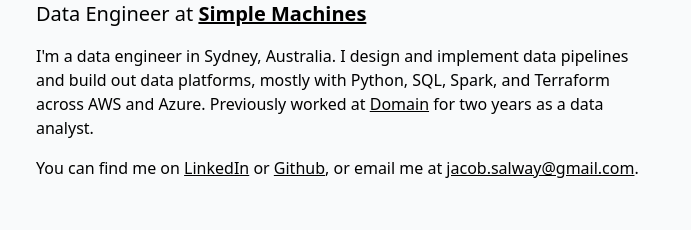
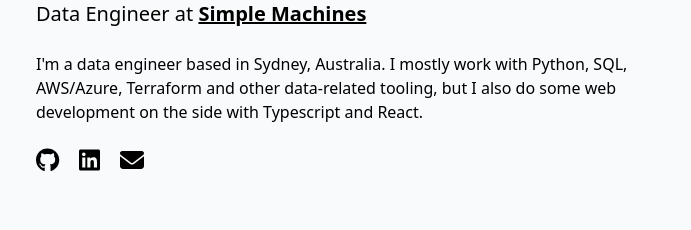
Before and after one commit to jacobsalway/jacobsalway.com, a Next.js app: page / in a window 1280 px wide. Shown: the part 196-426 px from the top of the page, without its empty margins (292-983 px from the left). Built offline with nearby package versions, Linux system fonts and the light colour scheme; no server answers.

Commit message:
refactor: remove hero.yaml

```diff
--- a/content/hero.yml
+++ /dev/null
@@ -1,9 +0,0 @@
-name: Jacob Salway
-tagline: Data Engineer at <a href='https://www.simplemachines.com.au' target='_blank' class="font-semibold">Simple Machines</a>
-subtext:
-    - >
-        I'm a data engineer in Sydney, Australia. I design and implement data pipelines and build out data platforms, mostly with Python, SQL, Spark, and Terraform across AWS and Azure.
-        Previously worked at <a href='https://www.domain.com.au' target='_blank'>Domain</a> for two years as a data analyst.
-    - >
-        You can find me on <a href='https://www.linkedin.com/in/jacobsalway' target='_blank'>LinkedIn</a> or <a href='https://www.github.com/jacobsalway' target='_blank'>Github</a>,
-        or email me at <a href='mailto:jacob.salway@gmail.com'>jacob.salway@gmail.com</a>.
--- a/src/lib/content.ts
+++ b/src/lib/content.ts
@@ -1,10 +1,9 @@
-import { Hero, Project } from '@types'
+import { Project } from '@types'
 import fs from 'fs'
 import path from 'path'
 import YAML from 'yaml'
 
 const projectsFile = path.join(process.cwd(), 'content', 'projects.yml')
-const heroFile = path.join(process.cwd(), 'content', 'hero.yml')
 
 export const getProjects = () => {
     const file = fs.readFileSync(projectsFile, 'utf-8')
@@ -12,10 +11,3 @@ export const getProjects = () => {
 
     return projects
 }
-
-export const getHero = () => {
-    const file = fs.readFileSync(heroFile, 'utf-8')
-    const hero = YAML.parse(file) as Hero
-
-    return hero
-}
--- a/src/pages/index.tsx
+++ b/src/pages/index.tsx
@@ -1,10 +1,14 @@
 import Container from '@components/Container'
-import { faArrowRightLong, faEye } from '@fortawesome/free-solid-svg-icons'
+import { faGithub, faLinkedin } from '@fortawesome/free-brands-svg-icons'
+import {
+    faArrowRightLong,
+    faEnvelope,
+    faEye,
+} from '@fortawesome/free-solid-svg-icons'
 import { FontAwesomeIcon } from '@fortawesome/react-fontawesome'
-import { getHero } from '@lib/content'
 import { formatDate } from '@lib/utils'
-import { Hero, Post } from '@types'
-import type { GetStaticProps, NextPage } from 'next'
+import { Post } from '@types'
+import type { NextPage } from 'next'
 import { useTheme } from 'next-themes'
 import Link from 'next/link'
 import Skeleton from 'react-loading-skeleton'
@@ -45,27 +49,57 @@ const PostCard: React.FC<{ post?: Post }> = ({ post }) => {
     )
 }
 
-type Props = { hero: Hero }
-
-const Home: NextPage<Props> = ({ hero }) => {
-    const { name, tagline, subtext } = hero
+const Home: NextPage = () => {
     const { data: topPosts } = useSWR<Post[]>('/api/top-posts', fetcher)
 
     return (
         <Container showFooter={false}>
-            <h1 className="mb-2 text-4xl font-bold sm:text-5xl">{name}</h1>
-            <h2
-                className="text-lg sm:text-xl"
-                dangerouslySetInnerHTML={{ __html: tagline }}
-            />
-            <div className="mt-4">
-                {subtext.map((e, i) => (
-                    <div
-                        key={i}
-                        className="mt-4"
-                        dangerouslySetInnerHTML={{ __html: e }}
-                    />
-                ))}
+            <h1 className="mb-2 text-4xl font-bold sm:text-5xl">
+                Jacob Salway
+            </h1>
+            <h2 className="text-lg sm:text-xl">
+                Data Engineer at{' '}
+                <a
+                    href="https://simplemachines.com.au"
+                    className="font-semibold"
+                >
+                    Simple Machines
+                </a>
+            </h2>
+            <div className="mt-6">
+                I&apos;m a data engineer based in Sydney, Australia. I mostly
+                work with Python, SQL, AWS/Azure, Terraform and other
+                data-related tooling, but I also do some web development on the
+                side with Typescript and React.
+            </div>
+            <div className="mt-6 flex space-x-5 text-[24px]">
+                <a
+                    className="flex flex-row items-center"
+                    href="https://github.com/jacobsalway"
+                    target="_blank"
+                    rel="noreferrer"
+                    style={{ borderBottom: 'none' }}
+                >
+                    <FontAwesomeIcon icon={faGithub} />
+                </a>
+                <a
+                    className="flex flex-row items-center"
+                    href="https://www.linkedin.com/in/jacobsalway/"
+                    target="_blank"
+                    rel="noreferrer"
+                    style={{ borderBottom: 'none' }}
+                >
+                    <FontAwesomeIcon icon={faLinkedin} />
+                </a>
+                <a
+                    className="flex flex-row items-center"
+                    href="mailto:jacob.salway@gmail.com"
+                    target="_blank"
+                    rel="noreferrer"
+                    style={{ borderBottom: 'none' }}
+                >
+                    <FontAwesomeIcon icon={faEnvelope} />
+                </a>
             </div>
             <h3 className="mt-16 text-2xl font-semibold">Top posts</h3>
             <div className="mt-4 grid gap-3 sm:grid-cols-3">
@@ -83,12 +117,4 @@ const Home: NextPage<Props> = ({ hero }) => {
     )
 }
 
-export const getStaticProps: GetStaticProps<Props> = () => {
-    const hero = getHero()
-
-    return {
-        props: { hero },
-    }
-}
-
 export default Home
--- a/tsconfig.json
+++ b/tsconfig.json
@@ -27,7 +27,6 @@
         "next-env.d.ts",
         "**/*.ts",
         "**/*.tsx",
-        "src/contexts/heroAnimate.jsx"
     ],
     "exclude": ["node_modules"]
 }
```
